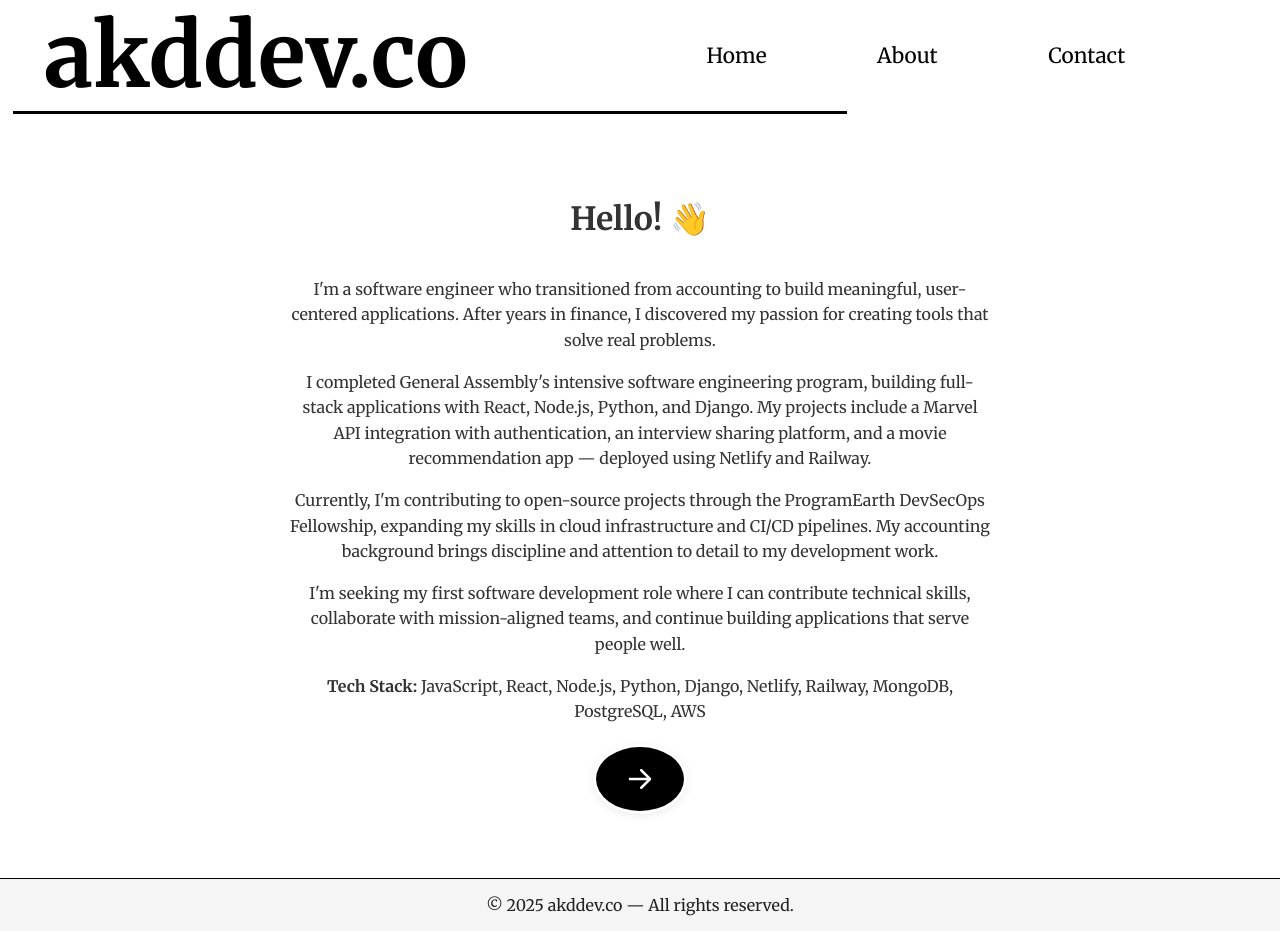
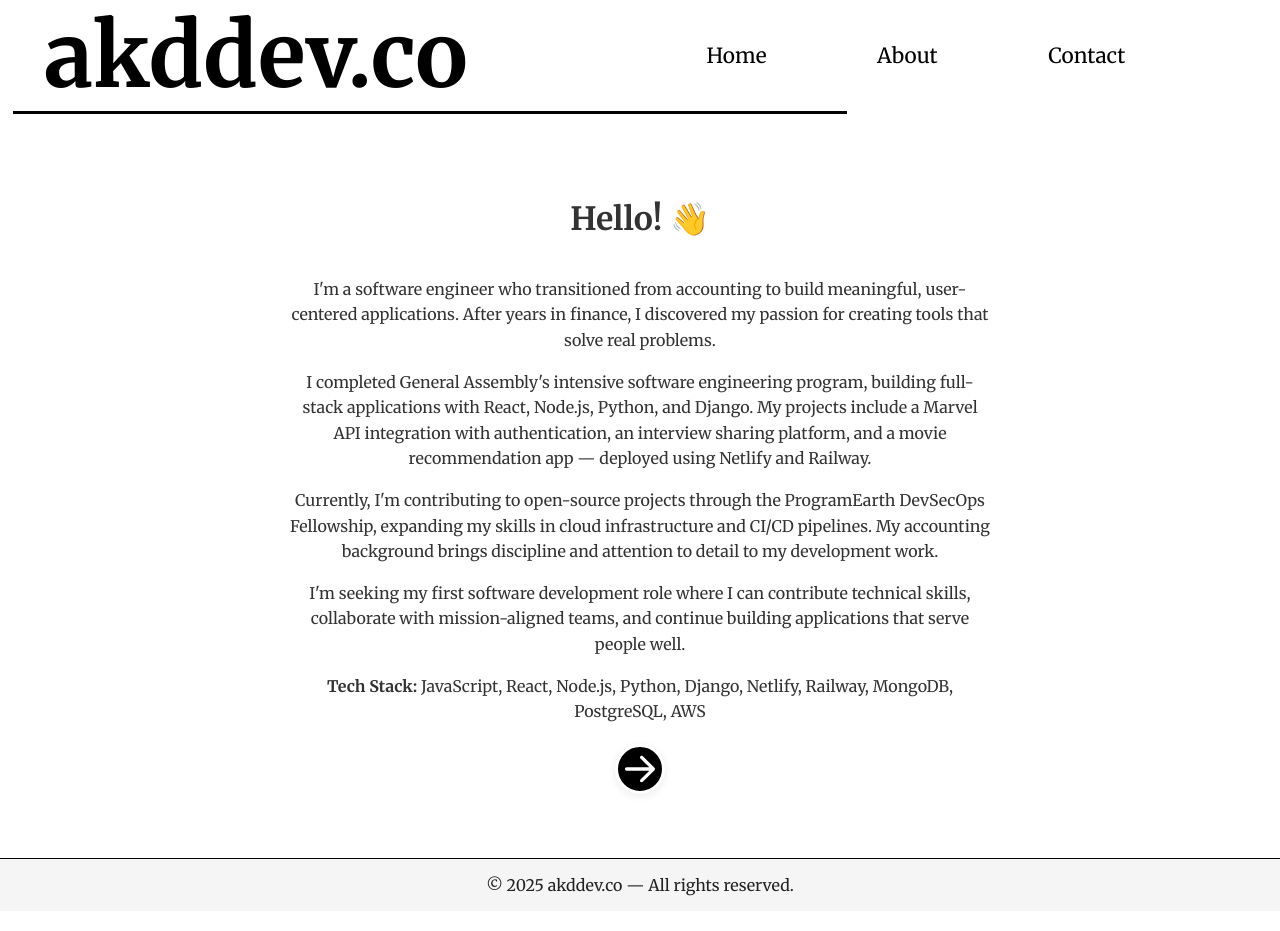
Before and after one commit to bootupAbdullah/personal_webpage, a React (Vite) app in the folder frontend/: page /about in a window 1280 px wide. Built offline with nearby package versions, Linux system fonts and the light colour scheme.

Commit message:
Resolved AboutContent button width issue—global styles from Home.css were overriding AboutContent.css due to missing class or ID on the button. Added specific selectors to avoid conflicts.

```diff
--- a/frontend/src/assets/components/About/AboutContent.css
+++ b/frontend/src/assets/components/About/AboutContent.css
@@ -23,17 +23,17 @@
 .about-content__arrow-btn {
   cursor: pointer;
   margin-bottom: 0px;
-  width: 90px;
-  height: 70px;
+  width: 50px;
+  height: 50px;
   border-radius: 50%;
   background: black;
   display: flex;
   align-items: center;
   justify-content: center;
+  padding: 0; /* Override the button padding */
 }
 
 .about-content__arrow-btn img {
-  width: 30px;
   height: 40px;
   filter: invert(1);
 }
```
